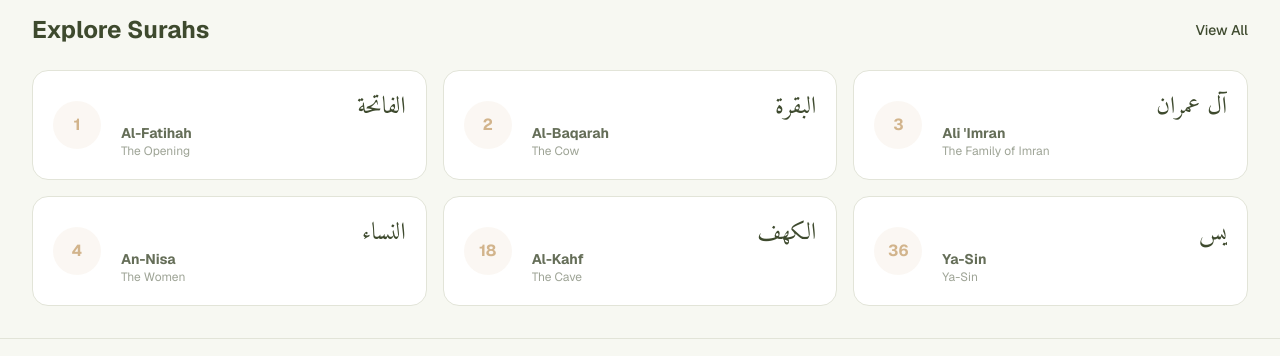
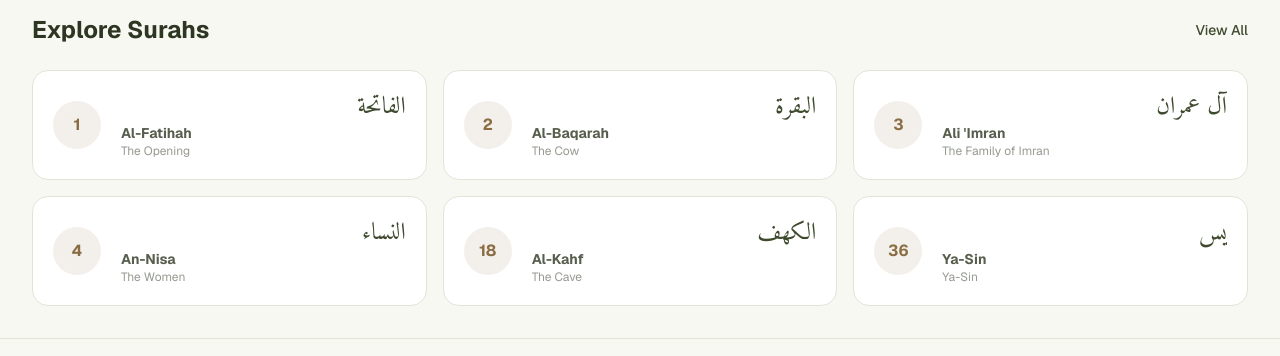
Before and after one commit to saleemmorris/quranbayan, a Next.js app: page / in a window 1280 px wide. Shown: the part 427-783 px from the top of the page. Built offline with nearby package versions, Linux system fonts and the light colour scheme; no server answers.

Commit message:
style: improve contrast and readability in dark/light modes

```diff
--- a/src/app/globals.css
+++ b/src/app/globals.css
@@ -3,19 +3,19 @@
 :root {
   /* Zaytuna Light Mode */
   --background: #f7f8f2;      /* Parchment/Off-white */
-  --foreground: #3e4a2e;      /* Olive Drab */
-  --color-olive: #3e4a2e;
-  --color-clay: #d2b48c;      /* Tan Clay */
+  --foreground: #2d3622;      /* Slightly darker Olive for better contrast */
+  --color-olive: #3e4a2e;     /* Primary Olive */
+  --color-clay: #8b6d43;      /* Darker Tan for readability of small text */
   --color-card: #ffffff;
   --color-border: #e2e4d8;
 }
 
 .dark {
   /* Zaytuna Dark Mode */
-  --background: #1c1f16;    /* Dark Moss */
-  --foreground: #c5d1af;    /* Soft Sage */
-  --color-olive: #c5d1af;
-  --color-clay: #4b3b2f;    /* Earth/Terracotta */
+  --background: #1c1f16;      /* Dark Moss */
+  --foreground: #dae6c2;      /* Lighter Sage for clarity */
+  --color-olive: #dae6c2;     /* Matches foreground in dark mode for clarity */
+  --color-clay: #d2b48c;      /* Light Tan/Clay for high contrast on dark background */
   --color-card: #25291c;
   --color-border: #323828;
 }
--- a/src/components/SurahCard.tsx
+++ b/src/components/SurahCard.tsx
@@ -17,7 +17,7 @@ export default function SurahCard({ number, arabicName, englishName, formalName
   return (
     <Link
       href={`/surah/${number}`}
-      className="group bg-brand-card border border-brand-border p-5 rounded-2xl flex items-center gap-5 transition-all duration-300 hover:border-brand-clay/40 hover:shadow-md hover:bg-white"
+      className="group bg-brand-card border border-brand-border p-5 rounded-2xl flex items-center gap-5 transition-all duration-300 hover:border-brand-clay/40 hover:shadow-md hover:brightness-105"
     >
       <div className="flex items-center justify-center min-w-12 h-12 rounded-full bg-brand-clay/10 text-brand-clay font-bold transition-colors group-hover:bg-brand-olive group-hover:text-white">
         {number}
```
